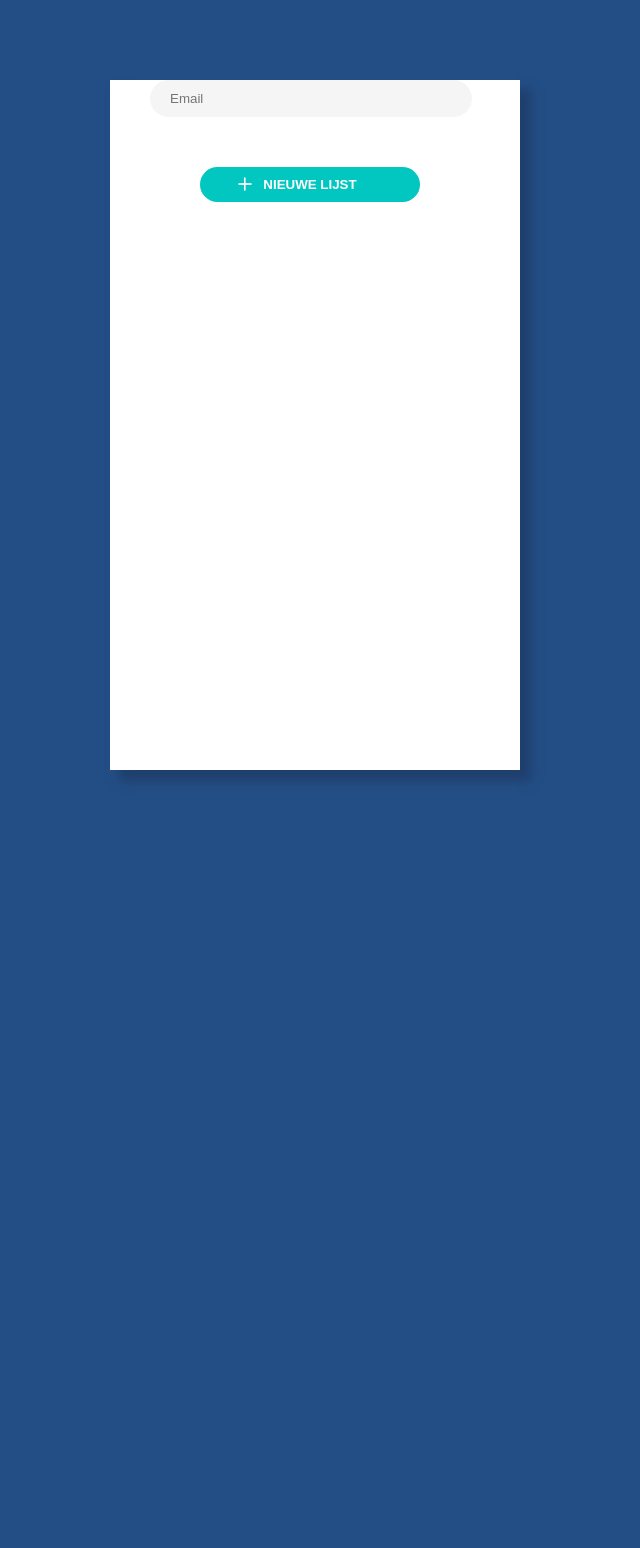
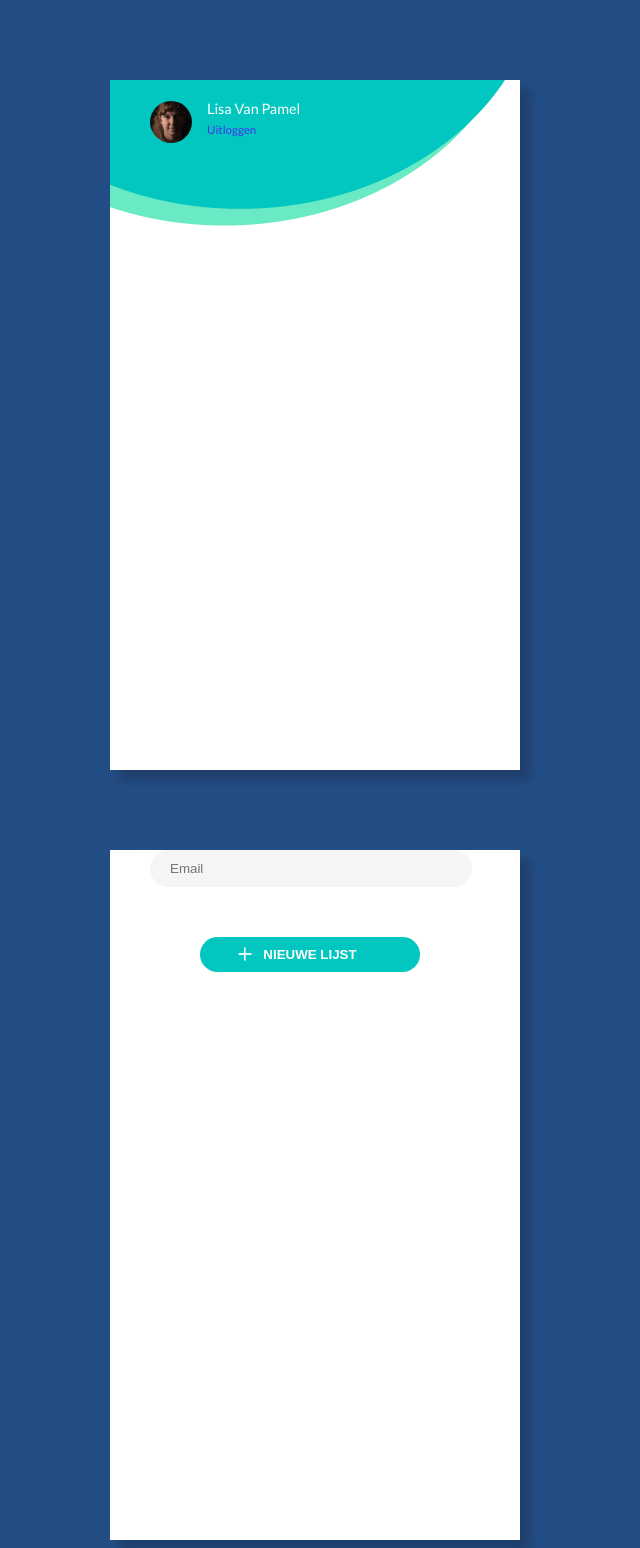
Before and after one commit to Lisavanpamel/todo2019, a PHP site: page /nieuweLijst.php in a window 1280 px wide. Shown: the whole page, without its empty margins (325-965 px from the left). Before the commit the page ends 781 px from the top, so only its background shows below. Run offline with PHP 8.4, Linux system fonts and the light colour scheme.

Commit message:
aanpassing header.php & footer.php

```diff
--- a/classes/Gebruiker.php
+++ b/classes/Gebruiker.php
@@ -166,18 +166,20 @@
         function aanmelden() {
             // sessie starten
             session_start();
-            // gebruikersnaam opslaan
-            $_SESSION['gebruikernaam'] = $this->gebruikersnaam;
+            // gebruikers id opslaan
+            $_SESSION['gebruiker'] = $this->gebruikersId;
+            echo "session: " . $_SESSION['gebruiker'];
         }
 
         function controleerAanmelden(){
+                echo $this->wachtwoord;
             $query = $this->connecteren()->prepare("SELECT * FROM gebruiker WHERE email = :email");
-            $query->bindParam(':email', $this->mail);
+            $query->bindParam(':email', $this->email);
             $query->execute();
             $resultaat = $query->fetch(PDO::FETCH_ASSOC);
 
             // email controleren
-            if ($resultaat['email'] != $this->mail) {
+            if ($resultaat['email'] != $this->email) {
                 throw new Exception("Email is onbekend, probeer het opnieuw.");
             } else {
                 // password controleren
--- a/footer.php
+++ b/footer.php
@@ -1 +1,3 @@
 <!-- scripts -->
+</body>
+</html>
--- a/header.php
+++ b/header.php
@@ -12,4 +12,19 @@
     <!-- lettertypes -->
     <link href="https://fonts.googleapis.com/css?family=Lato&display=swap" rel="stylesheet">
 </head>
+<body>
+    <section id="container">
+    <!-- profiel -->
+        <header>
+            <div class="profiel">
+                <img src="images/profiel.png" alt="profielfoto" height="42" width="42">
+                <p class="naam">Lisa Van Pamel<br><a href="inloggen.php" id="uitloggen">Uitloggen</a></p>
+
+                <!-- titel -->
+                <!--<h1>Mijn lijsten</h1>-->
+            </div>
+        </header>
+    </section>
+
+</body>
 </html>
```
